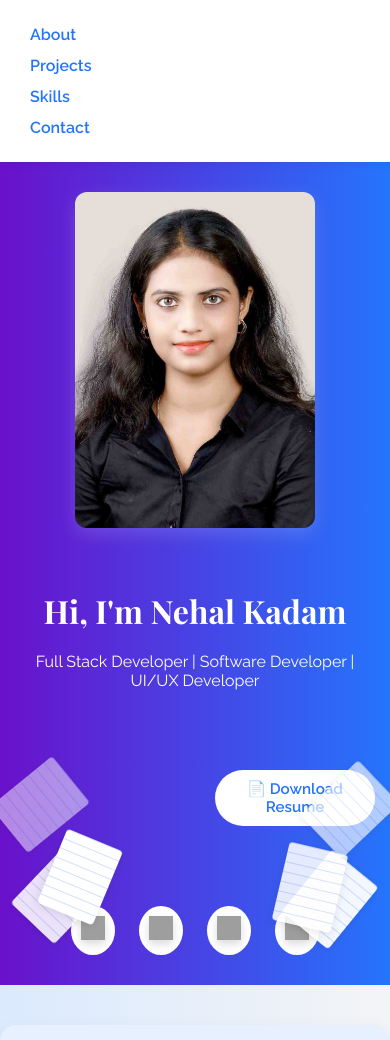
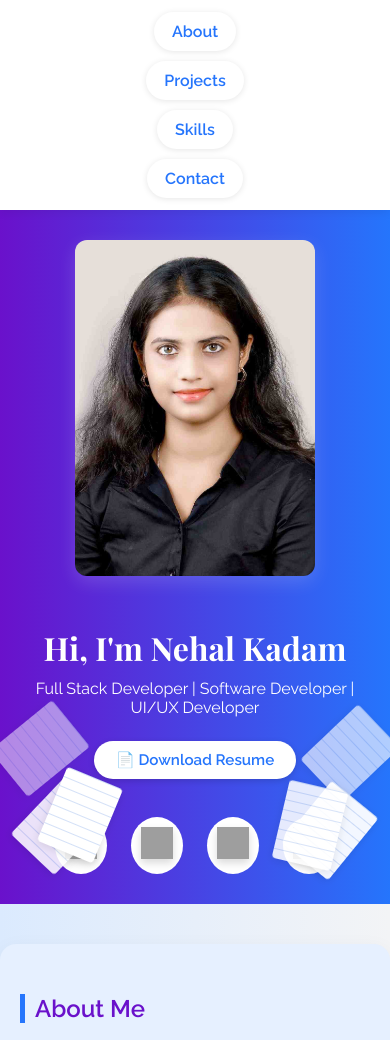
Before and after one commit to Nehal-Kadam/Portfolio, a plain HTML site: page index.html in a window 390 px wide. Shown: the top 1040 px of the page. Drawn offline with nearby package versions, Linux system fonts and the light colour scheme; grey boxes are pictures that could not be loaded.

Commit message:
Update style.css

```diff
--- a/style.css
+++ b/style.css
@@ -289,7 +289,9 @@ footer {
   box-shadow: 0 4px 8px rgba(0,0,0,0.15);
 }
 /* 📱 Mobile Responsive Adjustments */
+/* 📱 FULL Mobile-Responsive CSS Fix */
 @media (max-width: 768px) {
+  /* HERO Section Adjustments */
   .hero {
     flex-direction: column;
     padding: 30px 15px;
@@ -299,6 +301,7 @@ footer {
   .hero-center {
     order: 2;
     margin-top: 20px;
+    align-items: center;
   }
 
   .hero-right {
@@ -308,38 +311,87 @@ footer {
 
   .profile-photo {
     max-width: 240px;
+    width: 100%;
     border-radius: 12px;
   }
 
   .name {
     font-size: 2rem;
+    margin: 10px 0;
   }
 
   .tagline {
     font-size: 1rem;
+    margin: 8px 0 14px;
   }
 
+  /* Centered Resume Button */
   .resume-btn {
+    display: inline-block;
+    margin: 10px auto 20px;
+    padding: 10px 22px;
     font-size: 0.95rem;
-    padding: 10px 16px;
-    margin-top: 10px;
+    background-color: #fff;
+    color: #2575fc;
+    border-radius: 25px;
+    font-weight: bold;
+    text-decoration: none;
+    box-shadow: 0 2px 6px rgba(0,0,0,0.15);
+    text-align: center;
+    transition: all 0.3s ease;
   }
 
-  .social-icons {
-    gap: 12px;
+  .resume-btn:hover {
+    background-color: #ffdd57;
+    color: black;
   }
 
+  /* NAVBAR Buttons - Stacked & Styled */
+  .navbar ul {
+    flex-direction: column;
+    align-items: center;
+    padding: 12px 0;
+    margin: 0;
+    list-style: none;
+    gap: 10px;
+  }
+
+  .navbar ul li {
+    margin: 0;
+  }
+
+  .navbar ul li a {
+    display: inline-block;
+    padding: 10px 18px;
+    background-color: #ffffff;
+    color: #2575fc;
+    border-radius: 22px;
+    font-weight: 600;
+    text-decoration: none;
+    transition: 0.3s ease;
+    box-shadow: 0 1px 6px rgba(0, 0, 0, 0.1);
+  }
+
+  .navbar ul li a:hover {
+    background-color: #d6e4ff;
+    transform: scale(1.05);
+  }
+
+  /* Skills Grid - Vertical */
   .skills-grid {
     flex-direction: column;
     gap: 30px;
   }
 
-  .navbar ul {
-    flex-direction: column;
-    gap: 12px;
+  /* Social icons below resume */
+  .social-icons {
+    margin-top: 18px;
+    justify-content: center;
+    gap: 16px;
   }
 
-  .navbar {
-    padding: 10px;
+  .social-logo {
+    width: 32px;
+    height: 32px;
   }
 }
```
